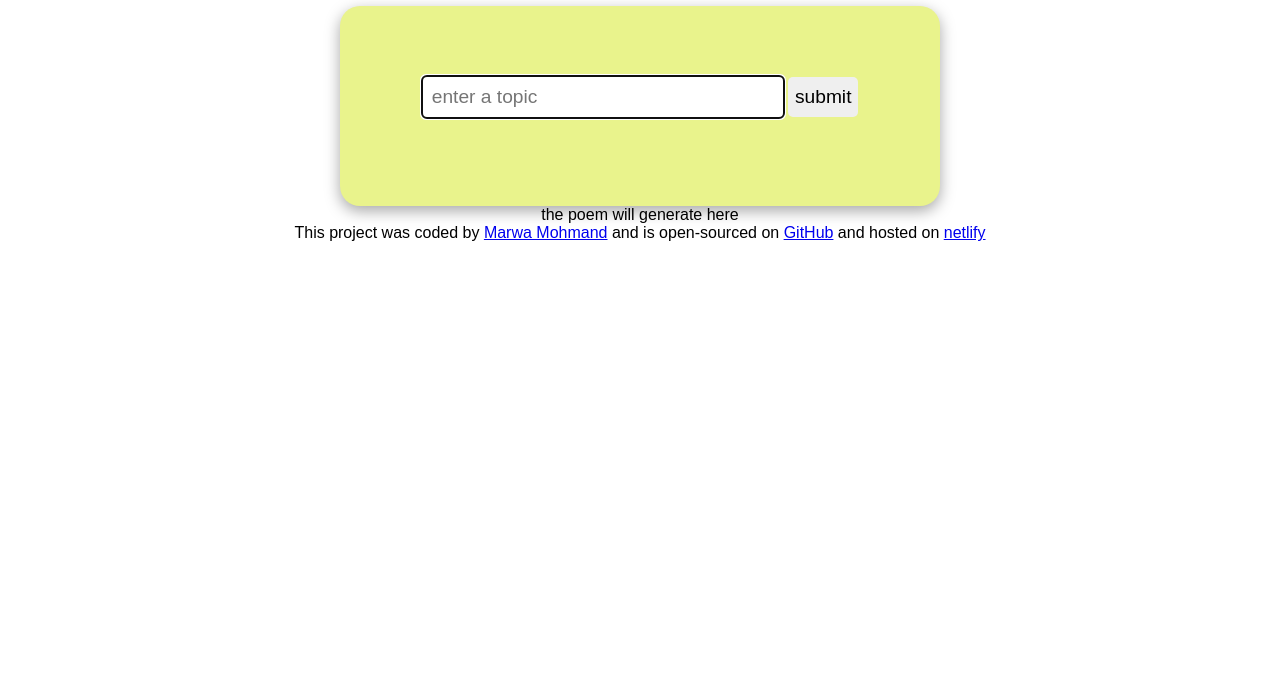
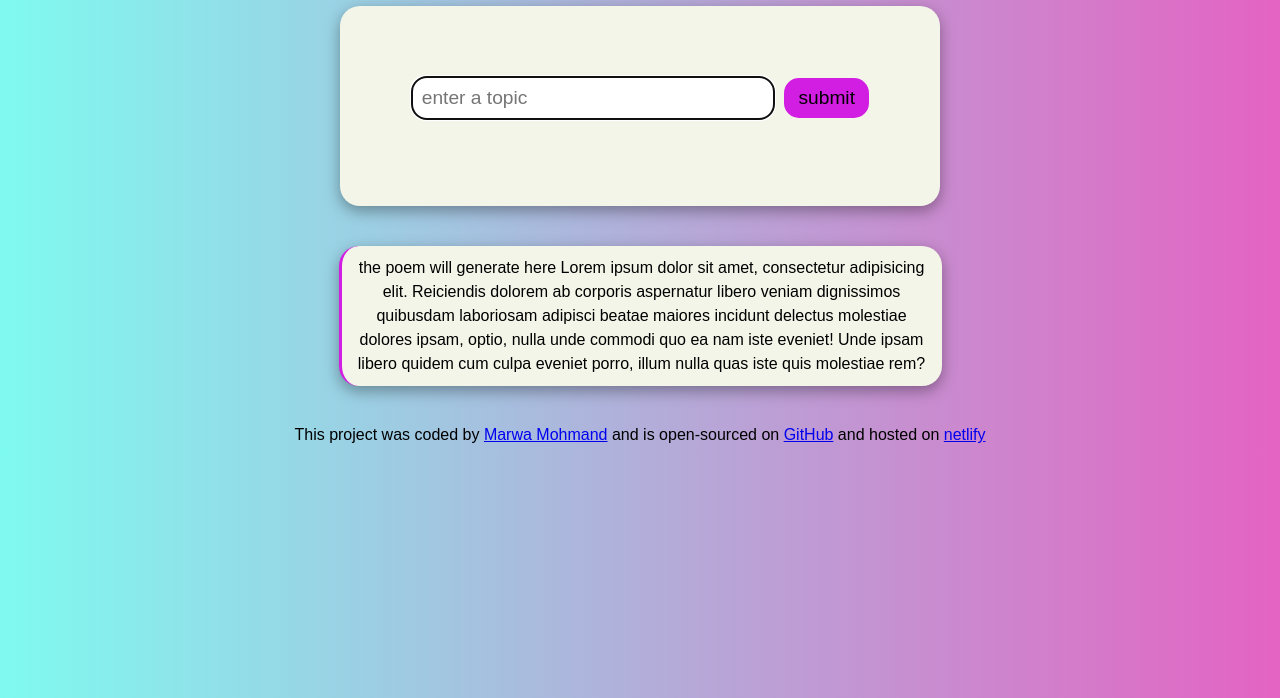
Before and after one commit to mohmand-PNG/English-poem-generater, a plain HTML site: page index.html in a window 1280 px wide. Shown: the part 102-800 px from the top of the page. Drawn offline with Linux system fonts and the light colour scheme.

Commit message:
added styling to the project

```diff
--- a/index.html
+++ b/index.html
@@ -11,19 +11,26 @@
       <h1>welcome to AI poem generater</h1>
     </header>
     <main>
-      <div id="form">
+      <div class="form">
         <form action="">
           <input
             type="text"
-            id="poemInput"
+            class="poemInput"
             placeholder="enter a topic"
             required
             autofocus
           />
-          <input id="submitInput" type="submit" value="submit" />
+          <input class="submitInput" type="submit" value="submit" />
         </form>
       </div>
-      <div id="generatingPlace">the poem will generate here</div>
+      <div class="generatingPlace">
+        the poem will generate here Lorem ipsum dolor sit amet, consectetur
+        adipisicing elit. Reiciendis dolorem ab corporis aspernatur libero
+        veniam dignissimos quibusdam laboriosam adipisci beatae maiores incidunt
+        delectus molestiae dolores ipsam, optio, nulla unde commodi quo ea nam
+        iste eveniet! Unde ipsam libero quidem cum culpa eveniet porro, illum
+        nulla quas iste quis molestiae rem?
+      </div>
     </main>
     <footer>
       This project was coded by
--- a/style.css
+++ b/style.css
@@ -2,34 +2,50 @@ body {
   text-align: center;
   font-family: sans-serif;
   margin-top: 50px;
+  background: linear-gradient(to right, rgb(127, 250, 240), rgb(228, 99, 195));
 }
 
-#form {
-  width: 600px;
+.form {
+  max-width: 600px;
   height: 200px;
-  background-color: rgb(233, 243, 140);
+  background-color: rgb(244, 245, 233);
   display: block;
   margin: 0 auto;
   border-radius: 20px;
-
   box-shadow: rgba(0, 0, 0, 0.35) 0px 5px 15px;
+  margin-bottom: 40px;
 }
 form {
   padding: 70px;
 }
-#poemInput {
+.poemInput {
   width: 350px;
   height: 40px;
-  border-radius: 5px;
-  border-style: none;
+  border-radius: 15px;
+  border: 1px solid rgba(0, 0, 0, 0.5);
   font-size: larger;
   padding-left: 10px;
+  margin-bottom: 5px;
 }
-#submitInput {
-  /* font-size: 20px; */
-  width: 70px;
+.submitInput {
+  background-color: rgb(210, 29, 226);
+  margin-left: 5px;
+  width: 85px;
   height: 40px;
-  border-radius: 5px;
+  border-radius: 15px;
   border-style: none;
   font-size: larger;
 }
+.generatingPlace {
+  max-width: 580px;
+  /* height: 50px; */
+  background-color: rgb(244, 245, 233);
+  display: block;
+  margin: 0 auto;
+  border-radius: 20px;
+  box-shadow: rgba(0, 0, 0, 0.35) 0px 5px 15px;
+  margin-bottom: 40px;
+  line-height: 24px;
+  padding: 10px;
+  border-left: 3px solid rgb(210, 29, 226);
+}
```
